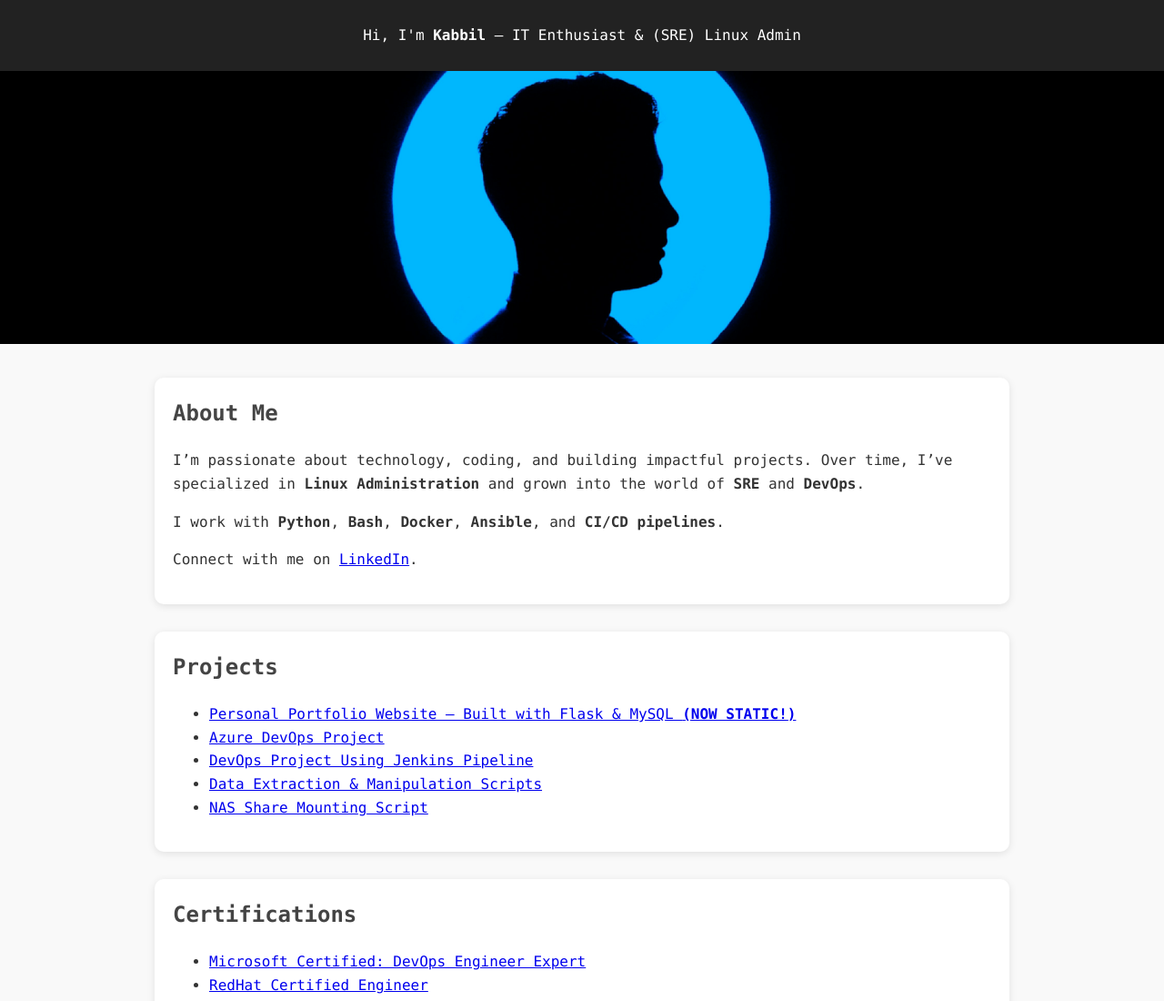
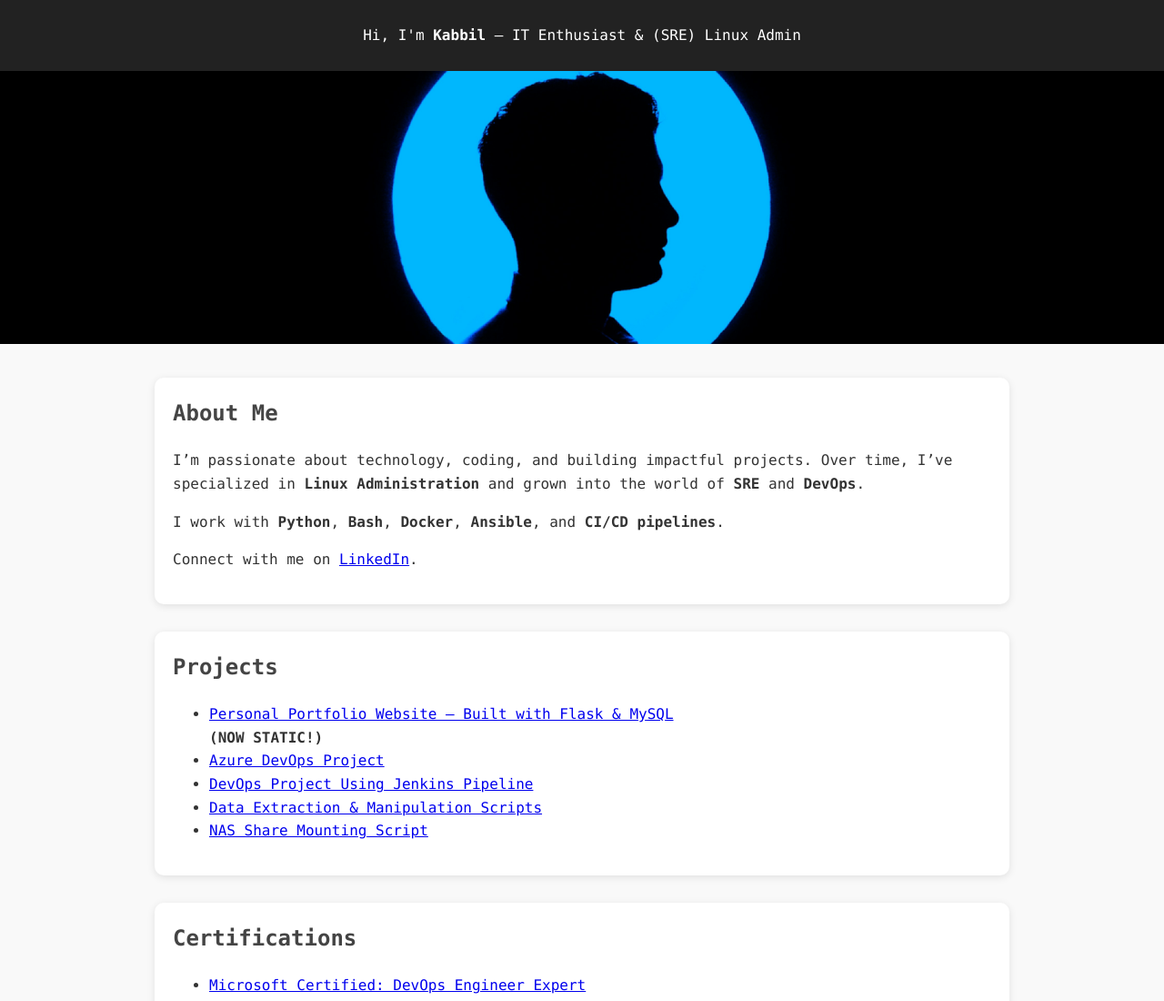
Before and after one commit to kabbilkarthi/static_website, a plain HTML site: page index.html in a window 1280 px wide. Shown: the top 1100 px of the page at 91% size. Drawn offline with Linux system fonts and the light colour scheme.

Commit message:
Update index.html

```diff
--- a/index.html
+++ b/index.html
@@ -81,7 +81,7 @@
     <section>
         <h2>Projects</h2>
         <ul>
-            <li><a href="https://github.com/kabbilkarthi/Own_Website" target="_blank">Personal Portfolio Website – Built with Flask & MySQL <b>(NOW STATIC!)</b></a></li>
+            <li><a href="https://github.com/kabbilkarthi/Own_Website" target="_blank">Personal Portfolio Website – Built with Flask & MySQL </a></li><b>(NOW STATIC!)</b>
             <li><a href="https://github.com/kabbilkarthi/Azure-DevOps" target="_blank">Azure DevOps Project</a></li>
             <li><a href="https://github.com/kabbilkarthi/DevOps" target="_blank">DevOps Project Using Jenkins Pipeline</a></li>
             <li><a href="https://github.com/kabbilkarthi/Python" target="_blank">Data Extraction & Manipulation Scripts</a></li>
```
